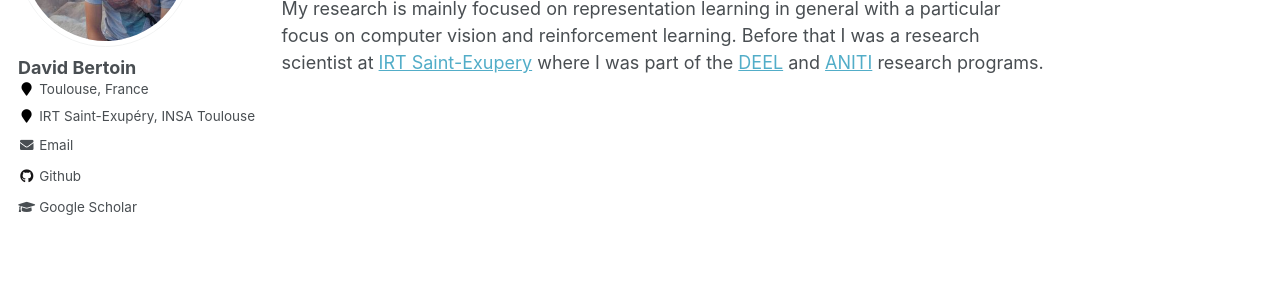
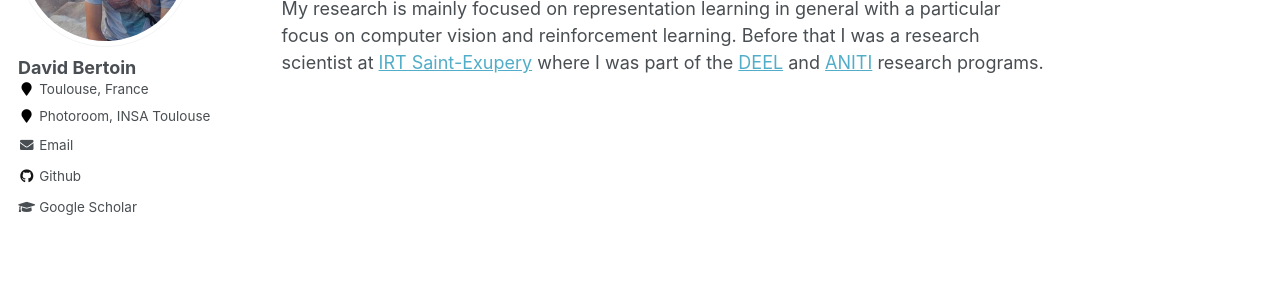
Before and after one commit to DavidBert/DavidBert.github.io, a Jekyll site: the page built from _pages/about.md, in a window 1280 px wide. Shown: the part 246-546 px from the top of the page. Built offline with Jekyll 4.4.1, drawn with Linux system fonts in a browser that asks for light colours.

Commit message:
update job info

```diff
--- a/_config.yml
+++ b/_config.yml
@@ -85,10 +85,10 @@ author:
   # bio              : "Hello, my name is David Bertoin, I am a research engineer at IRT-Saint-Exupery and in my last year of thesis at ISAE SUPAERO under the supervision of Emmanuel Rachelson and Sébastien Gerchinovitz. I am also a part-time associate professor at INSA Toulouse.
 # My research mainly focuses on state representations in Reinforcement learning in order to improve generalization"
   location         : "Toulouse, France"
-  employer         : "IRT Saint-Exupéry, INSA Toulouse"
+  employer         : "Photoroom, INSA Toulouse"
   # pubmed           : "https://www.ncbi.nlm.nih.gov/pubmed/?term=john+snow"
   googlescholar    : "https://scholar.google.com/citations?hl=fr&user=oAZZ-o4AAAAJ"
-  email            : "david.bertoin@irt-saintexupery.com"
+  email            : "bertoin at insa-toulouse.fr"
   researchgate     :  # example: "https://www.researchgate.net/profile/yourprofile"
   uri              :
   bitbucket        :
```
